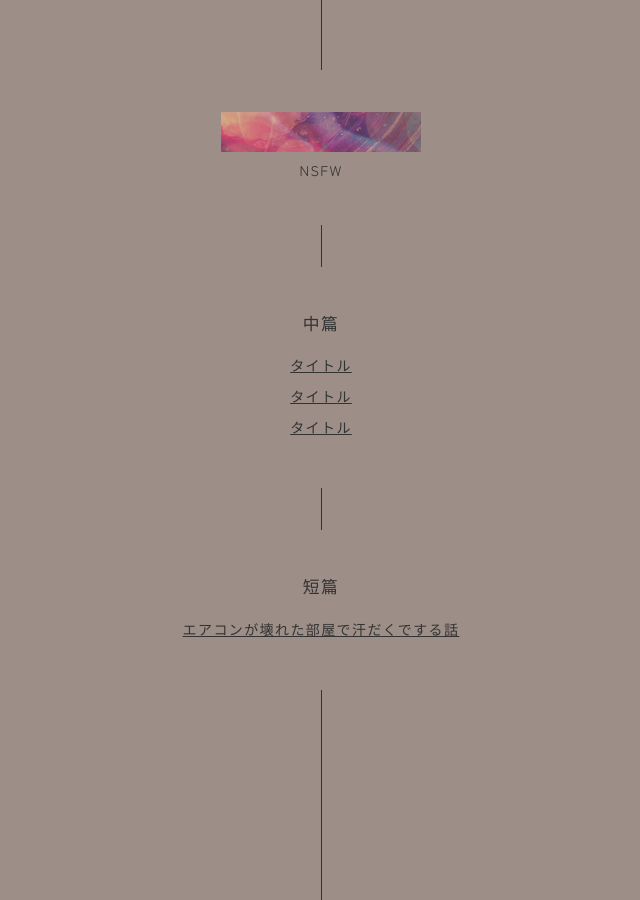
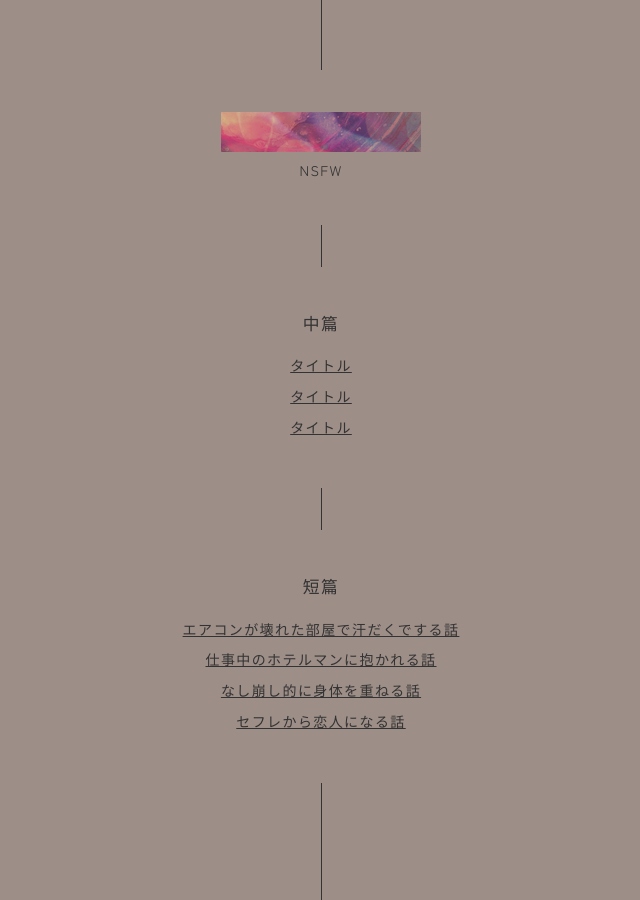
Before and after one commit to bisqhq/bisqhq.github.io, a Jekyll site: the page R/R.html, which Jekyll copies as it is, in a window 1280 px wide. Shown: the whole page, without its empty margins (319-959 px from the left). Built offline with Jekyll 4.4.1, drawn with Linux system fonts in a browser that asks for light colours.

Commit message:
Update R.html

```diff
--- a/R/R.html
+++ b/R/R.html
@@ -27,6 +27,9 @@
         <h2>短篇</h2>
         <ul>
             <li><a href="novel/01.html">エアコンが壊れた部屋で汗だくでする話</a></li>
+            <li><a href="novel/02.html">仕事中のホテルマンに抱かれる話</a></li>
+            <li><a href="novel/03.html">なし崩し的に身体を重ねる話</a></li>
+            <li><a href="novel/04.html">セフレから恋人になる話</a></li>
         </ul>
     </section>
 </main>
```
